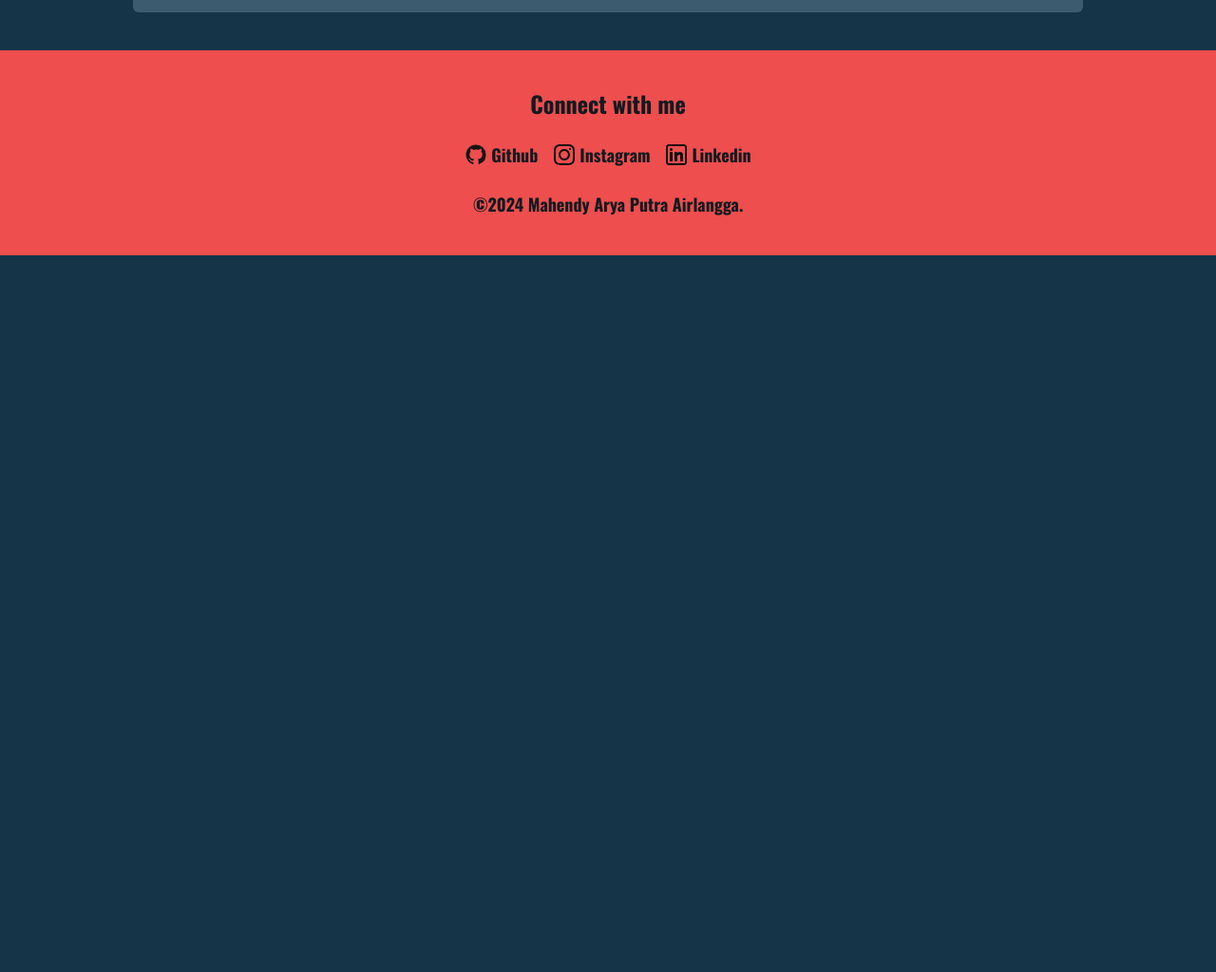
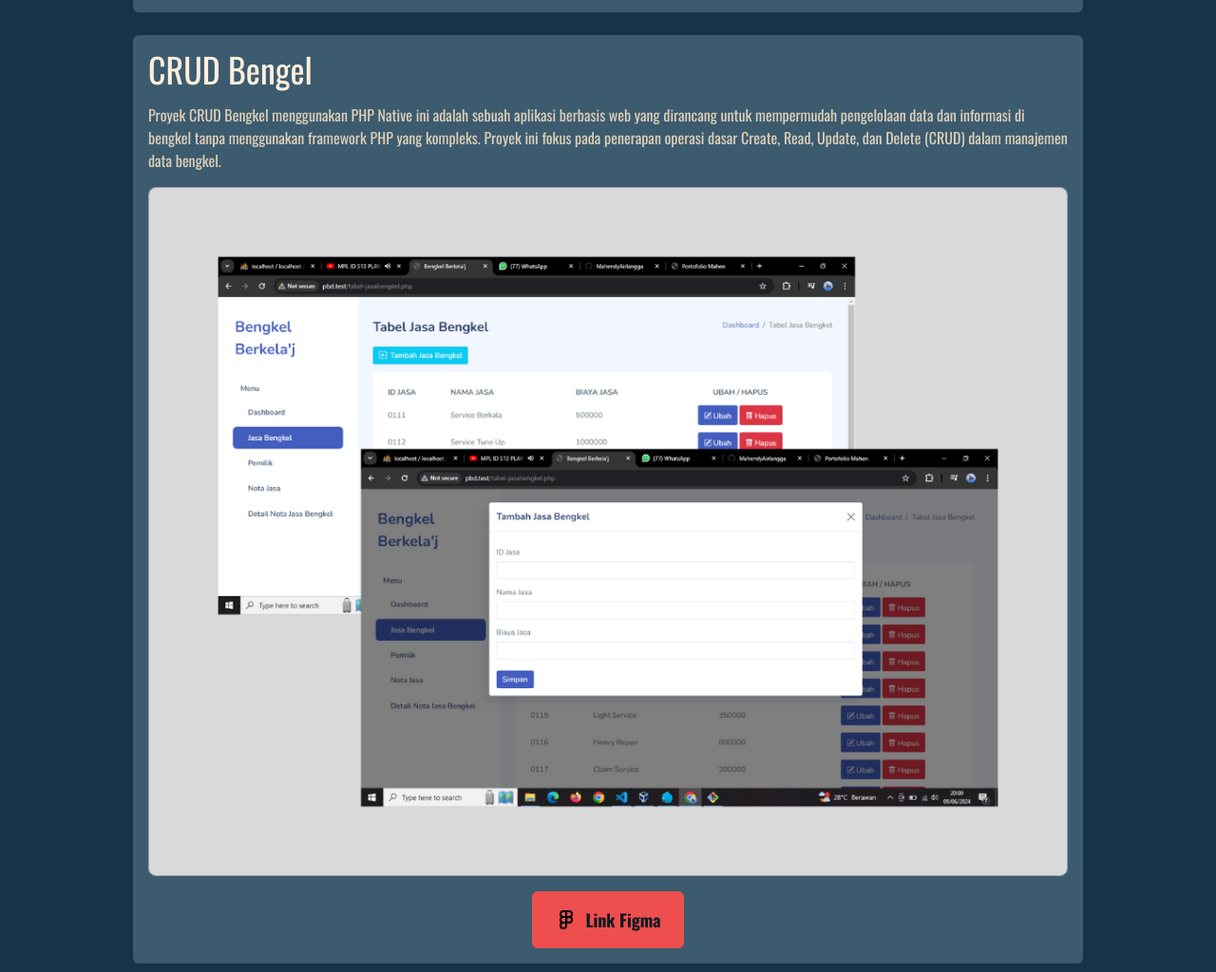
Before and after one commit to MahendyAirlangga/Portofolio, a website: page index.html in a window 1280 px wide. Shown: the part 3948-4972 px from the top of the page at 95% size. Before the commit the page ends 4217 px from the top, so only its background shows below. Drawn offline with nearby package versions, Linux system fonts and the light colour scheme.

Commit message:
"crud bengkel"

```diff
--- a/index.html
+++ b/index.html
@@ -117,6 +117,16 @@
                         <span>Link Figma</span>
                     </a>
                 </div>
+                <div class="bg-[#3C5B6F] p-4 rounded-md gap-4 flex flex-col">
+                    <p class="text-4xl font-main text-[#FEEFDD]">CRUD Bengel</p>
+                    <p class="text-md font-main text-[#DFD0B8]">Proyek CRUD Bengkel menggunakan PHP Native ini adalah sebuah aplikasi berbasis web yang dirancang untuk mempermudah pengelolaan data dan informasi di bengkel tanpa menggunakan framework PHP yang
+                        kompleks. Proyek ini fokus pada penerapan operasi dasar Create, Read, Update, dan Delete (CRUD) dalam manajemen data bengkel.</p>
+                    <img src="./assets/crudbengkel.png" alt="" class="border border-gray-400 rounded-lg">
+                    <a href="https://github.com/MahendyAirlangga/CRUD-Bengkel-Sederhana" class="py-4 px-6 bg-[#EE4E4E] w-fit rounded-md text-[#111a20] text-lg font-bold font-main hover:bg-[#ff6262] self-center flex flex-row items-center justify-center gap-2">
+                        <img src="./assets/figma-black.svg" alt="" class="w-6 h-6">
+                        <span>Link Figma</span>
+                    </a>
+                </div>
             </div>
         </div>
     </main>
```
Also changed, not shown: assets/crudbengkel.png (added).
